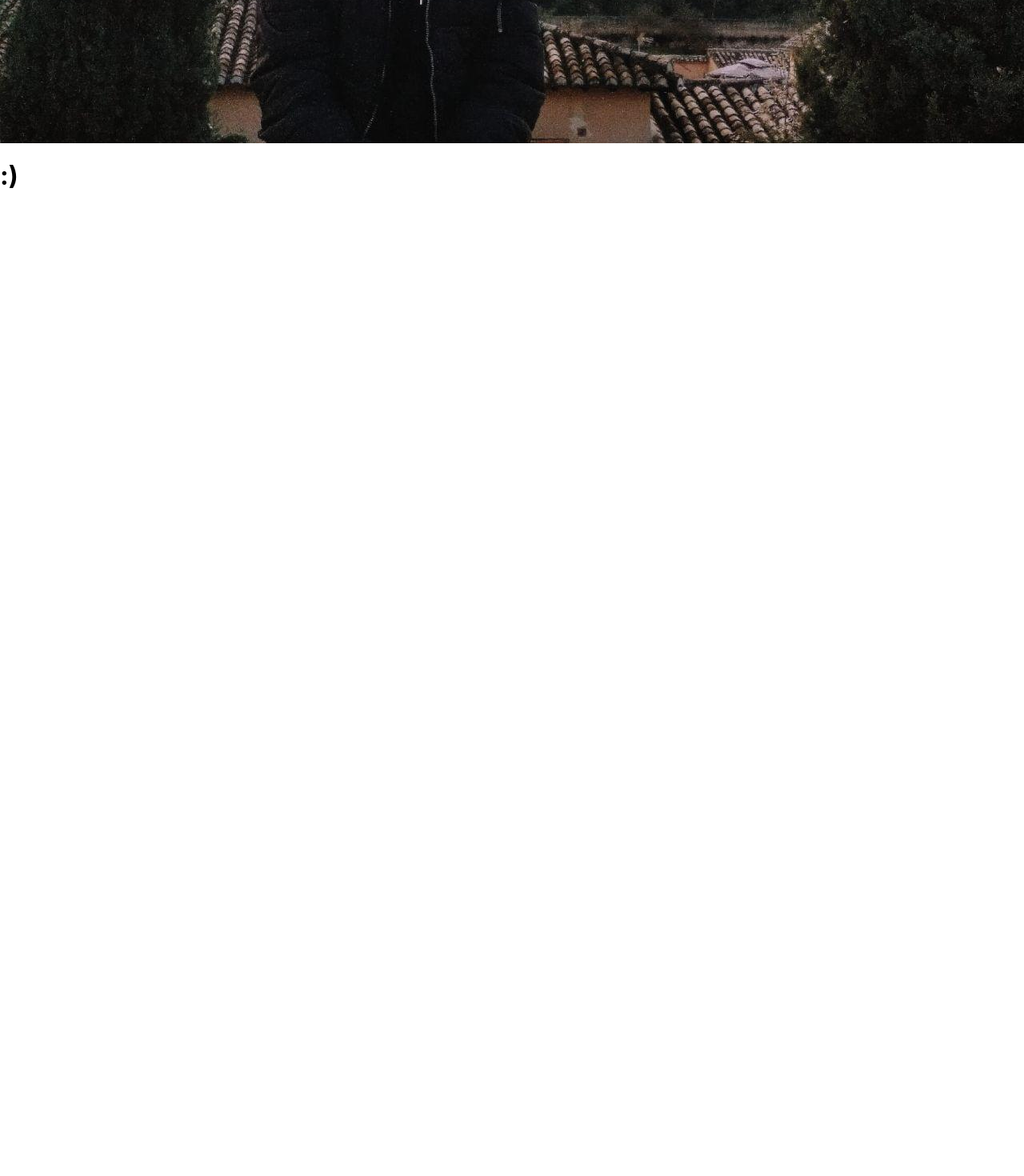
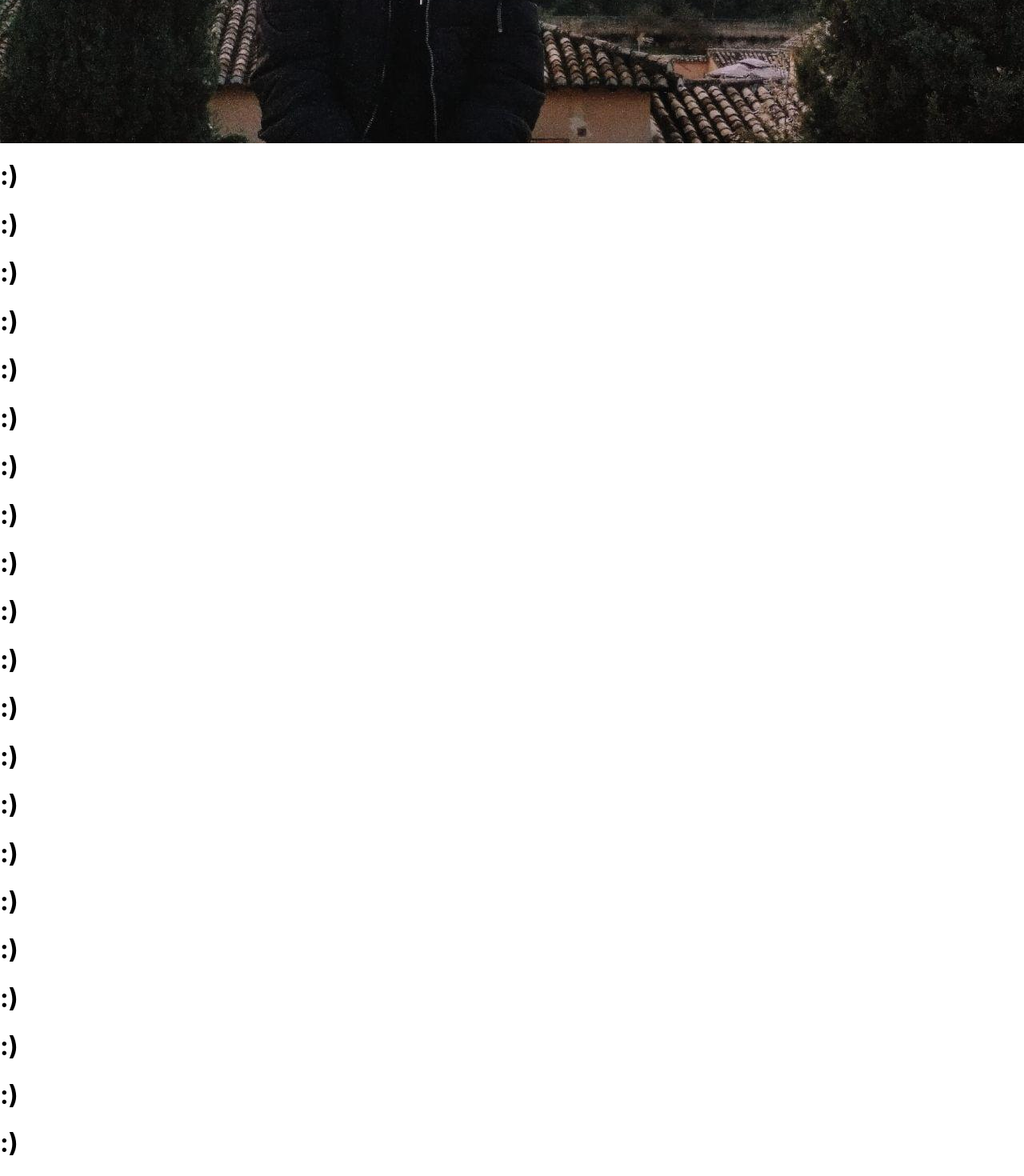
Before and after one commit to mark-doblefilo/doblefilo-frontend, a React (Create React App) app: page / in a window 1280 px wide. Shown: the part 621-2091 px from the top of the page at 80% size. Before the commit the page ends 882 px from the top, so only its background shows below. Built offline with nearby package versions, Linux system fonts and the light colour scheme.

Commit message:
Added Read more Button

```diff
--- a/src/App.js
+++ b/src/App.js
@@ -7,6 +7,26 @@ function App() {
       <div>
         <AboutMe/>
         <h1>:)</h1>
+        <h1>:)</h1>
+        <h1>:)</h1>
+        <h1>:)</h1>
+        <h1>:)</h1>
+        <h1>:)</h1>
+        <h1>:)</h1>
+        <h1>:)</h1>
+        <h1>:)</h1>
+        <h1>:)</h1>
+        <h1>:)</h1>
+        <h1>:)</h1>
+        <h1>:)</h1>
+        <h1>:)</h1>
+        <h1>:)</h1>
+        <h1>:)</h1>
+        <h1>:)</h1>
+        <h1>:)</h1>
+        <h1>:)</h1>
+        <h1>:)</h1>
+        <h1>:)</h1>
       </div>
   );
 }
--- a/src/components/About-me.js
+++ b/src/components/About-me.js
@@ -5,9 +5,18 @@ import background from '../images/me.jpg';
 
 export default class AboutMe extends React.Component {
     render(){
+        function handleScroll() {
+            window.scroll({
+                top: 1000,
+                left: 0,
+                behavior: 'smooth',
+            })
+        }
+
         return <div className="image" style={{ backgroundImage: `url(${background})` }}>
             <div className="nameText">{data.name}</div>
             <div className="descriptionText">{data.description}</div>
+            <button type="button" className="readmoreButton" onClick={handleScroll}>Read more</button>
         </div>
     }
 }
--- a/src/stylesheets/About-me.css
+++ b/src/stylesheets/About-me.css
@@ -30,3 +30,16 @@
     font-weight: 300;
     letter-spacing: 3px;
 }
+
+.readmoreButton {
+    margin: auto;
+    text-align: center;
+    left: 47%;
+    top: 85%;
+    color: white;
+    position: relative;
+    background: none;
+    border: none;
+    cursor: pointer;
+    font-size: 18px;
+}
```
